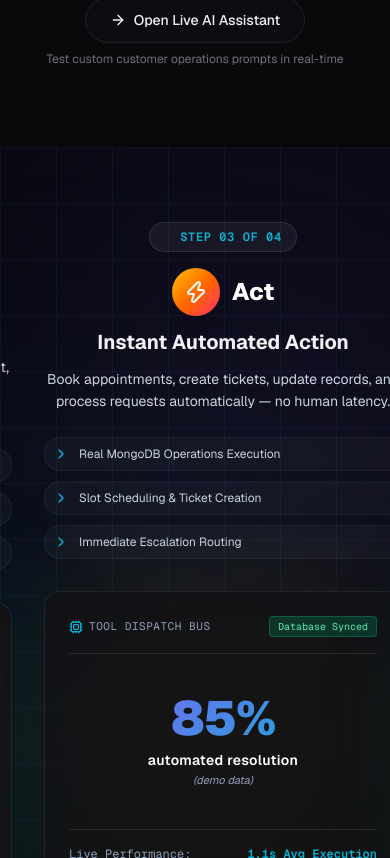
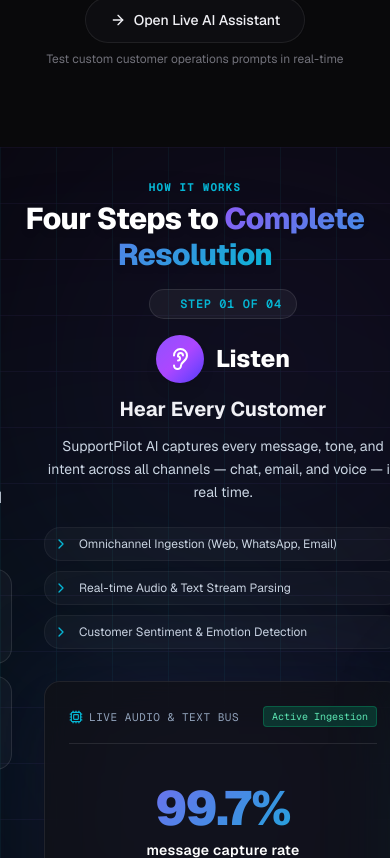
Before and after one commit to shaiknazeer-codes/supportpilot_AI, a Next.js app: page / in a window 390 px wide. Shown: the part 1366-2224 px from the top of the page. Built offline with nearby package versions, Linux system fonts and the light colour scheme; no server answers; the database is empty.

Commit message:
feat(storytelling): position 'Four Steps to Complete Resolution' as the prominent top heading across horizontal scroll

```diff
--- a/src/components/sections/Storytelling.jsx
+++ b/src/components/sections/Storytelling.jsx
@@ -7,11 +7,10 @@ import {
   Brain,
   Zap,
   CheckCircle2,
-  Sparkles,
-  ArrowRight,
   ChevronRight,
   Cpu,
   Mouse,
+  ArrowRight,
 } from "lucide-react";
 import GlowOrb from "@/components/ui/GlowOrb";
 
@@ -145,7 +144,7 @@ export default function Storytelling() {
       className="relative h-[380vh] bg-[#07070d] text-white"
     >
       {/* Sticky Fullscreen Viewport */}
-      <div className="sticky top-0 h-screen w-full overflow-hidden flex items-center justify-center">
+      <div className="sticky top-0 h-screen w-full overflow-hidden flex flex-col justify-between">
         {/* Ambient Glow Lights */}
         <div className="absolute inset-0 pointer-events-none select-none z-0">
           <GlowOrb color="violet" size={650} blur={160} opacity={0.22} className="top-[-100px] left-[-60px]" />
@@ -161,32 +160,31 @@ export default function Storytelling() {
           />
         </div>
 
+        {/* ── TOP SECTION HEADING: Four Steps to Complete Resolution ── */}
+        <header className="relative z-20 pt-8 sm:pt-10 pb-2 text-center px-4 max-w-4xl mx-auto w-full">
+          <span className="text-[11px] sm:text-xs font-mono uppercase tracking-widest text-accent-cyan font-bold block mb-1.5">
+            How It Works
+          </span>
+          <h2 className="text-3xl sm:text-4xl md:text-5xl font-extrabold tracking-tight text-white drop-shadow-md">
+            Four Steps to <span className="gradient-text">Complete Resolution</span>
+          </h2>
+        </header>
+
         {/* Horizontally Scrolling Slides Container */}
         <motion.div
           style={{ x }}
-          className="relative z-10 flex h-screen w-[500vw] will-change-transform items-center"
+          className="relative z-10 flex flex-1 w-[500vw] will-change-transform items-center pb-8"
         >
           {/* ── SLIDE 0: Overview Landing Slide ── */}
-          <div className="w-screen h-screen flex items-center justify-center px-4 sm:px-8 shrink-0">
-            <div className="max-w-4xl mx-auto text-center flex flex-col items-center">
-              {/* Badge */}
-              <div className="inline-flex items-center gap-2 px-4 py-1.5 mb-6 text-xs font-semibold tracking-wider uppercase rounded-full bg-accent-violet/15 text-accent-violet-light border border-accent-violet/30 backdrop-blur-md shadow-[0_0_20px_rgba(139,92,246,0.25)]">
-                <Sparkles className="w-3.5 h-3.5 text-accent-cyan" />
-                How It Works
-              </div>
-
-              {/* Title */}
-              <h2 className="text-3xl sm:text-5xl md:text-6xl font-extrabold tracking-tight leading-[1.12] mb-6">
-                Four Steps to <span className="gradient-text">Complete Resolution</span>
-              </h2>
-
+          <div className="w-screen h-full flex items-center justify-center px-4 sm:px-8 shrink-0">
+            <div className="max-w-3xl mx-auto text-center flex flex-col items-center">
               {/* Description */}
-              <p className="max-w-2xl mx-auto text-base sm:text-lg md:text-xl text-slate-300 leading-relaxed mb-10">
+              <p className="max-w-2xl mx-auto text-base sm:text-lg md:text-xl text-slate-300 leading-relaxed mb-8">
                 Every conversation follows a proven path from first contact to full resolution — powered by AI that never sleeps.
               </p>
 
               {/* 4 Steps Visual Flow Cards */}
-              <div className="grid grid-cols-2 sm:grid-cols-4 gap-3 sm:gap-4 w-full max-w-3xl mb-10">
+              <div className="grid grid-cols-2 sm:grid-cols-4 gap-3 sm:gap-4 w-full max-w-3xl mb-8">
                 {steps.map((st, i) => {
                   const Icon = st.icon;
                   return (
@@ -226,7 +224,7 @@ export default function Storytelling() {
             return (
               <div
                 key={stage.step}
-                className="w-screen h-screen flex items-center justify-center px-4 sm:px-10 lg:px-16 shrink-0"
+                className="w-screen h-full flex items-center justify-center px-4 sm:px-10 lg:px-16 shrink-0"
               >
                 <div className="max-w-5xl w-full mx-auto grid grid-cols-1 lg:grid-cols-12 gap-8 lg:gap-12 items-center">
                   {/* Left Column: Step Details */}
```
